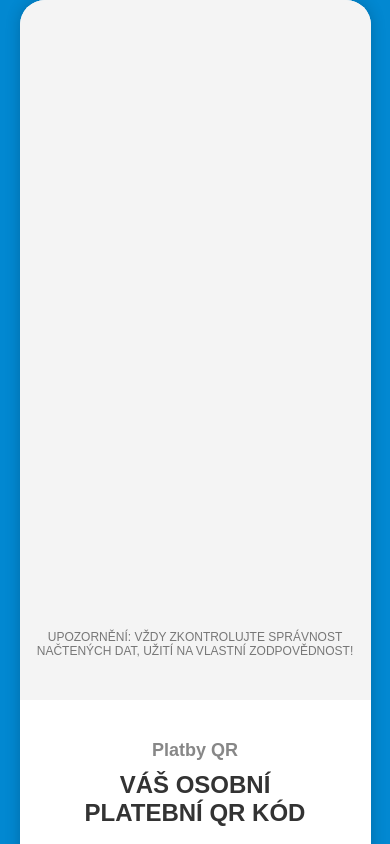
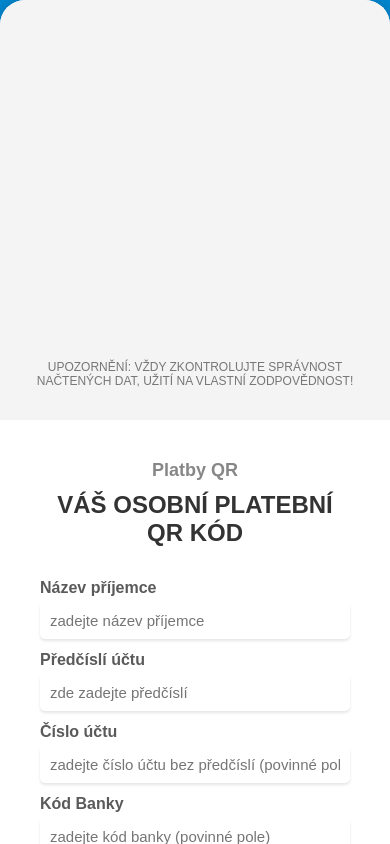
Before and after one commit to Kerberos381/Kerberos381, a plain HTML site: page index.html in a window 390 px wide. Shown: the top 844 px of the page. Drawn offline with nearby package versions, Linux system fonts and the light colour scheme; a script that the page names is missing.

Commit message:
Add files via upload

```diff
--- a/style.css
+++ b/style.css
@@ -47,9 +47,9 @@ body {
     display: flex;
     flex-direction: column;
     align-items: center;
-    justify-content: center; /* Center QR code vertically */
+    justify-content: center;
     position: relative;
-    min-height: 700px; /* Set a minimum height for large screens */
+    min-height: 700px;
 }
 
 #qrcode {
@@ -164,7 +164,29 @@ button:hover {
 @media (max-width: 767px) {
     .container {
         flex-direction: column;
-        width: 90%;
+        width: 100%;
     }
 
     .left-panel {
+        padding: 10px;
+        align-items: center;
+        justify-content: center; /* Center content vertically on mobile */
+        min-height: auto;
+    }
+
+    #qrcode {
+        width: 80vw;
+        height: 80vw;
+        max-width: 300px;
+        max-height: 300px;
+        margin-bottom: 20px;
+    }
+
+    .disclaimer {
+        padding: 10px;
+        position: relative;
+        margin-top: auto; /* Pushes disclaimer below QR code */
+        bottom: 0;
+        text-align: center; /* Ensures centered alignment on smaller screens */
+    }
+}
```
